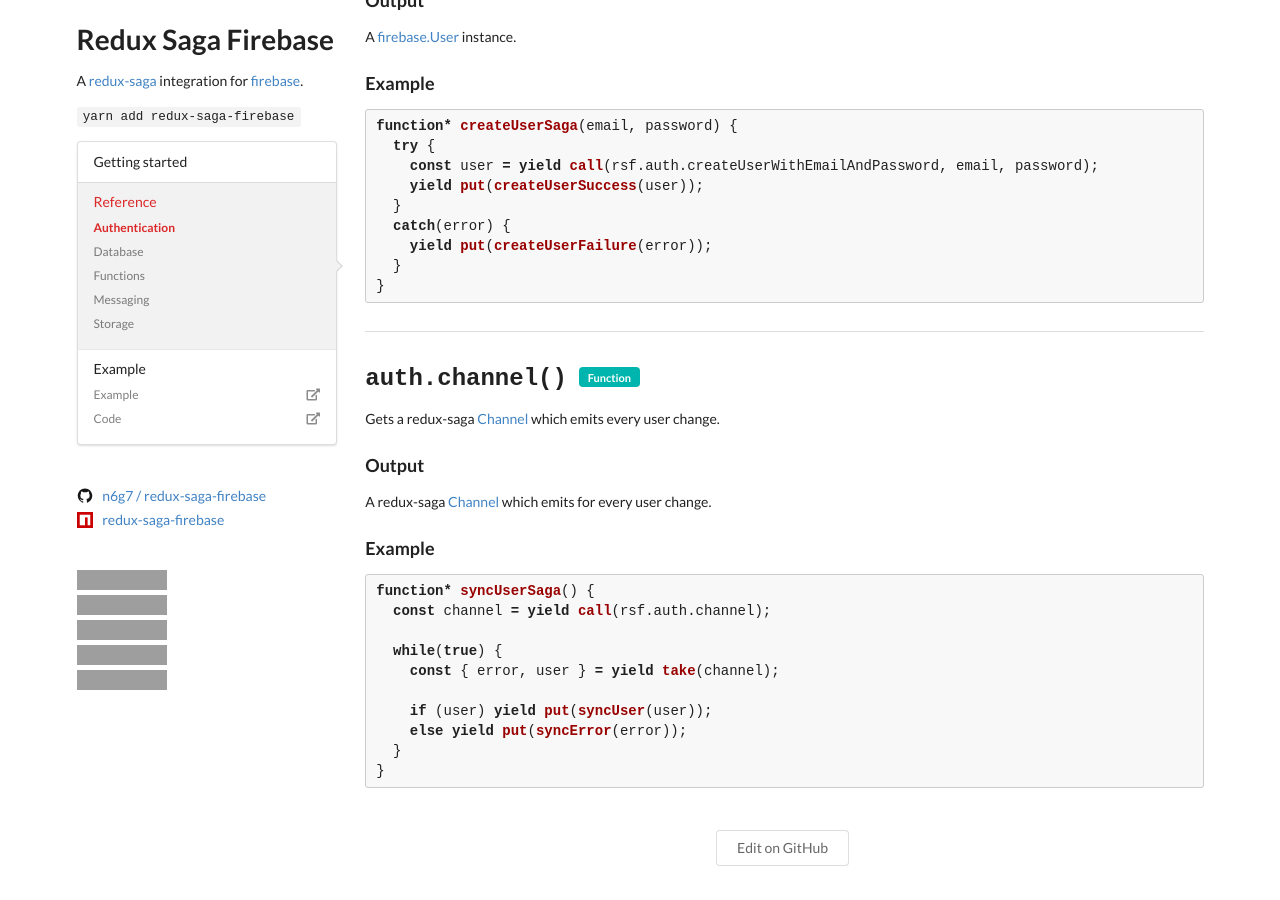
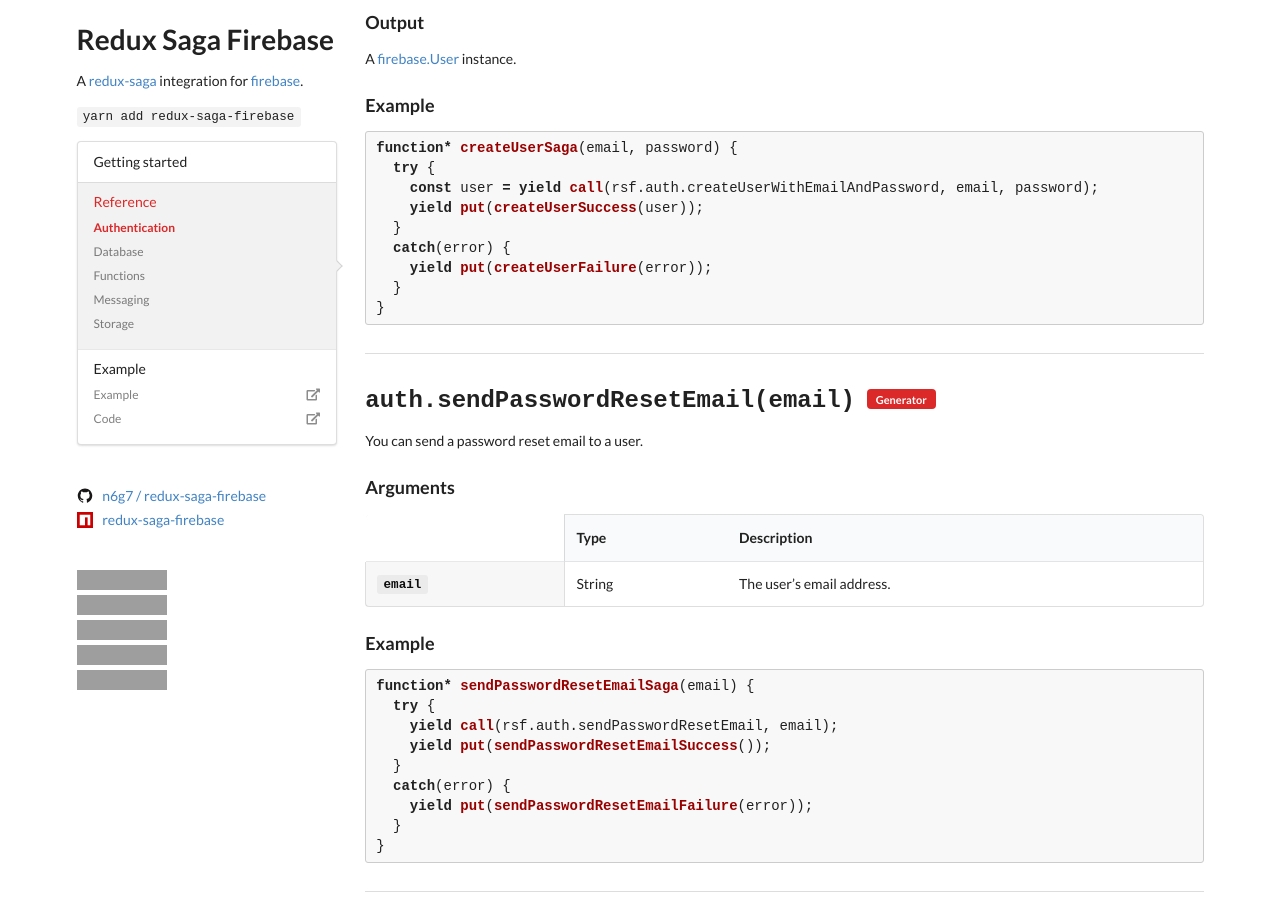
Before and after one commit to n6g7/redux-saga-firebase, a Jekyll site: the page built from docs/_reference/auth.md, in a window 1280 px wide and 900 px high, scrolled down 6168 px, cut to the strip 0-900 px from the top of the window. Built offline with Jekyll 4.4.1, drawn with Linux system fonts in a browser that asks for light colours; nearby versions of some CDN libraries; some of the changed text lies outside the part shown; grey boxes are pictures that could not be loaded.

Commit message:
ADD sendPasswordResetEmail

````diff
--- a/docs/_reference/auth.md
+++ b/docs/_reference/auth.md
@@ -250,6 +250,29 @@
       }
       ```
 
+  - signature: auth.sendPasswordResetEmail(email)
+    id: sendPasswordResetEmail
+    generator: true
+    description: You can send a password reset email to a user.
+    arguments:
+      - name: email
+        required: true
+        type: String
+        description: The user's email address.
+    output:
+    example: |
+      ```javascript
+      function* sendPasswordResetEmailSaga(email) {
+        try {
+          yield call(rsf.auth.sendPasswordResetEmail, email);
+          yield put(sendPasswordResetEmailSuccess());
+        }
+        catch(error) {
+          yield put(sendPasswordResetEmailFailure(error));
+        }
+      }
+      ```
+
   - signature: auth.channel()
     id: channel
     generator: false
--- a/src/auth.js
+++ b/src/auth.js
@@ -52,6 +52,11 @@
   return yield call([auth, auth.createUserWithEmailAndPassword], email, password)
 }
 
+function * sendPasswordResetEmail (email) {
+  const auth = this.app.auth()
+  return yield call([auth, auth.sendPasswordResetEmail], email)
+}
+
 function * signOut () {
   const auth = this.app.auth()
   yield call([auth, auth.signOut])
@@ -85,5 +90,6 @@
   signInWithPhoneNumber,
   signInWithPopup,
   signInWithRedirect,
+  sendPasswordResetEmail,
   signOut
 }
--- a/src/index.js
+++ b/src/index.js
@@ -20,6 +20,7 @@
       signInWithPhoneNumber: auth.signInWithPhoneNumber.bind(this),
       signInWithRedirect: auth.signInWithRedirect.bind(this),
       createUserWithEmailAndPassword: auth.createUserWithEmailAndPassword.bind(this),
+      sendPasswordResetEmail: auth.sendPasswordResetEmail.bind(this),
       signOut: auth.signOut.bind(this),
       channel: auth.channel.bind(this)
     }
````
Also changed, not shown: src/auth.test.js (+20 -0 lines), src/index.test.js (+1 -0 lines), README.md.
